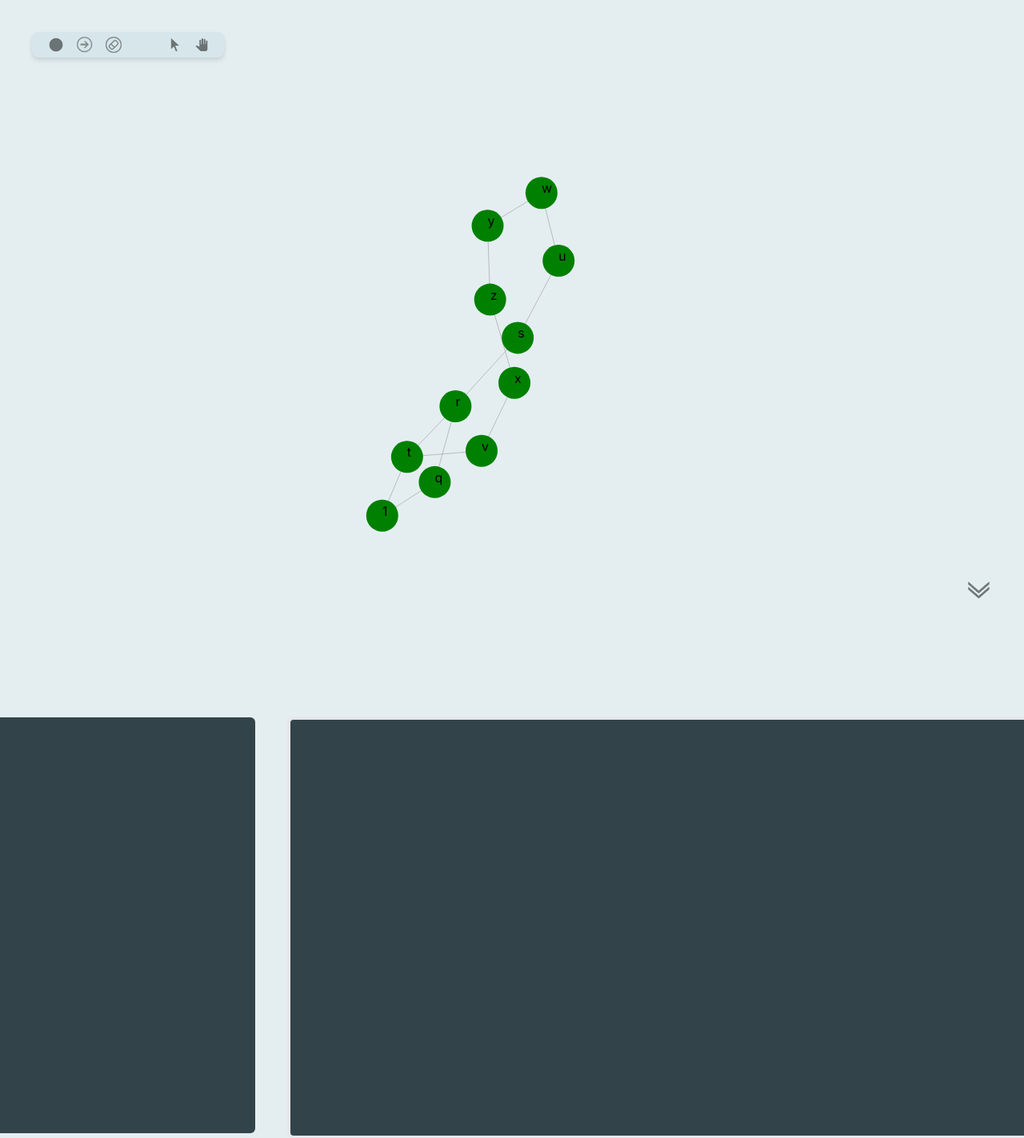
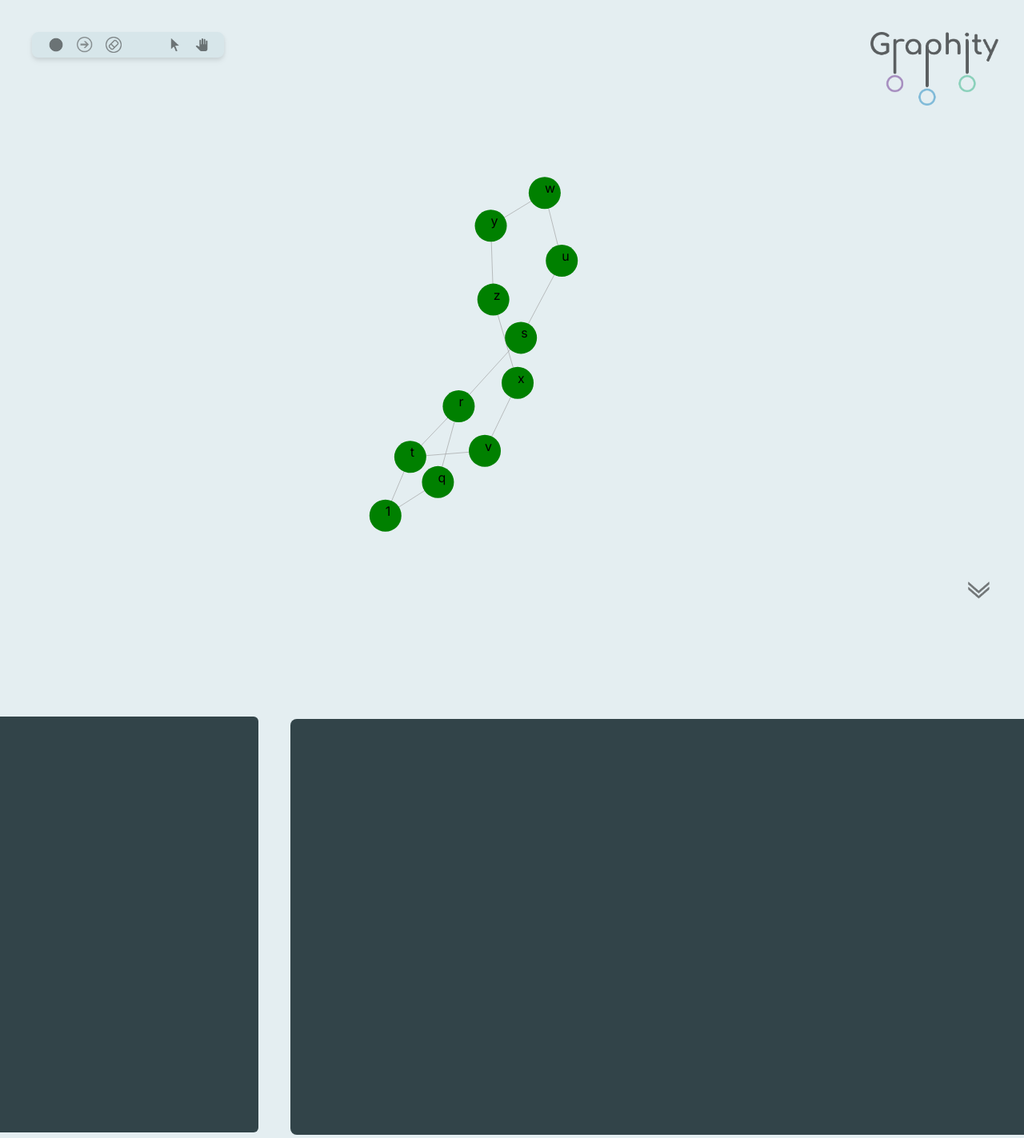
Before and after one commit to waiwasabi/graphity, a Next.js app: page / in a window 1280 px wide. Shown: the top 1423 px of the page at 80% size. Built offline with nearby package versions, Linux system fonts and the light colour scheme.

Commit message:
Update UI

```diff
--- a/src/app/page.tsx
+++ b/src/app/page.tsx
@@ -10,6 +10,8 @@
   return (
     <main className="flex min-h-screen flex-col items-center justify-between p-24">
       <Toolbar />
+
+      <img src="graphity.svg" className='absolute' style={{width: "10em", top: "5%",left: "85%", opacity: "60%"}}/>
 
       <div className='flex flex-col'>
         <div id='graph-screen' className='w-screen h-screen bg-slate300 no-select'>
--- a/src/components/CodeInput.tsx
+++ b/src/components/CodeInput.tsx
@@ -26,7 +26,7 @@
         <form method="post" onSubmit={handleSubmit}>
             <div className="flex flex-col justify-center">
                 <div className="m-0">
-                    <textarea style={{resize: "none"}} name="codeInput" rows={20} cols ={98} className="rounded-lg bg-[#324449] border-4 text-white p-5 font-mono" />
+                    <textarea style={{resize: "none"}} name="codeInput" rows={20} cols ={98} className="rounded-lg bg-[#324449] text-white p-5 font-mono" />
                 </div>
                     <div className='m-0 text-right'>
                         <div className='w-100'></div>
```
Also changed, not shown: public/graphity.svg (added).
